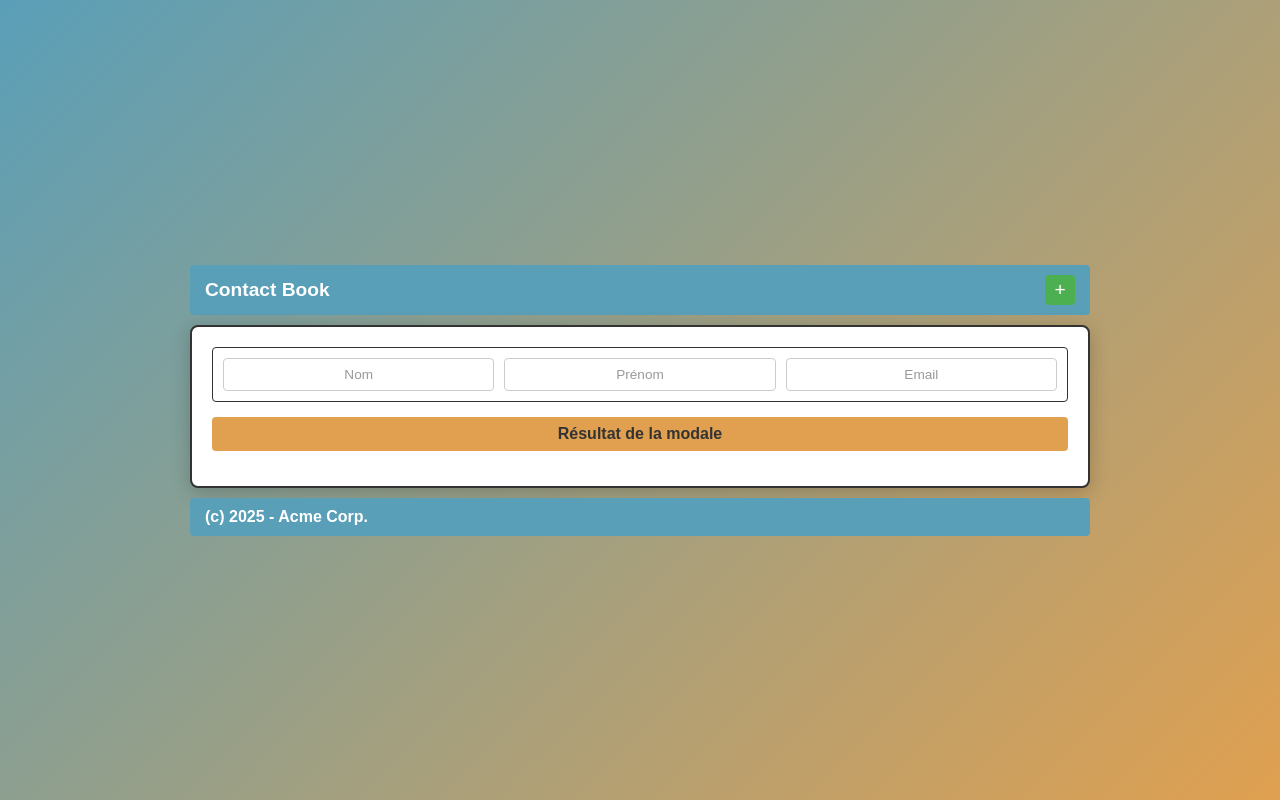
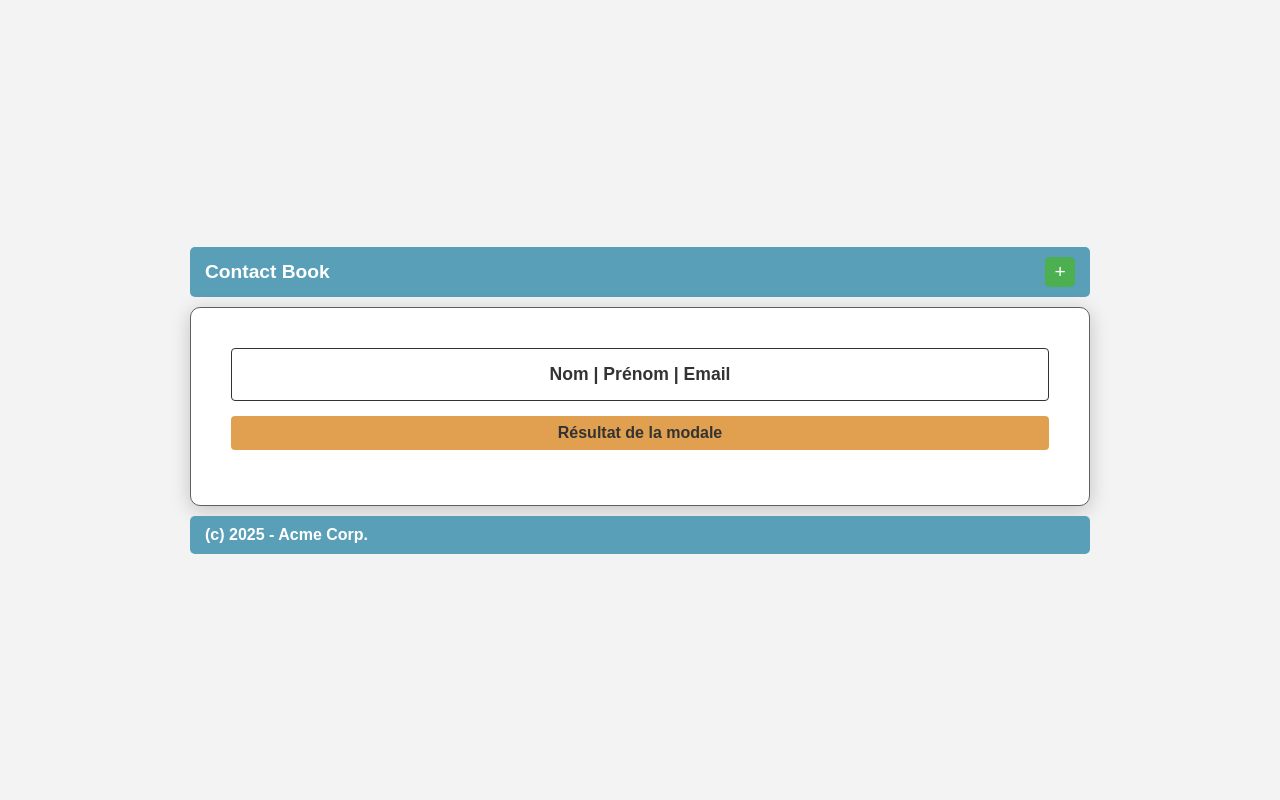
Before and after one commit to AlainTardif/contact-book, a website: page index.html in a window 1280 px wide. Drawn offline with Linux system fonts and the light colour scheme; no server answers.

Commit message:
Simplification formulaire - Nom | Prénom | Email

```diff
--- a/css/style.css
+++ b/css/style.css
@@ -7,7 +7,7 @@
 
 body {
   font-family: Arial, sans-serif;
-  background: linear-gradient(135deg, #5a9fb8 0%, #e0a050 100%);
+  background: #f3f3f3;;
   color: #333;
   min-height: 100vh;
   padding: 20px;
@@ -29,7 +29,7 @@ body {
   align-items: center;
   background-color: #5a9fb8;
   padding: 10px 15px;
-  border-radius: 4px;
+  border-radius: 5px;
   margin-bottom: 10px;
 }
 
@@ -46,7 +46,7 @@ body {
   height: 30px;
   font-size: 1.2rem;
   cursor: pointer;
-  border-radius: 4px;
+  border-radius: 5px;
 }
 
 .btn-add:hover {
@@ -56,31 +56,25 @@ body {
 /* Container formulaire */
 .container {
   background-color: #fff;
-  border: 2px solid #333;
-  border-radius: 8px;
-  padding: 20px;
+  border: 1px solid #5f5f5f;
+  border-radius: 10px;
+  padding: 40px;
   box-shadow: 0 4px 20px rgba(0, 0, 0, 0.2);
 }
 
 /* Formulaire affichage */
+/* Formulaire affichage */
 .form-display {
-  display: flex;
-  gap: 10px;
-  padding: 10px;
+  padding: 15px;
   border: 1px solid #333;
   border-radius: 4px;
   margin-bottom: 15px;
+  text-align: center;
+  font-size: 1.1rem;
+  font-weight: bold;
+  color: #333;
 }
 
-.form-display span {
-  flex: 1;
-  padding: 8px;
-  border: 1px solid #ccc;
-  border-radius: 4px;
-  text-align: center;
-  font-size: 0.85rem;
-  color: #999;
-}
 
 /* Séparateur résultat */
 .result-divider {
@@ -105,7 +99,7 @@ body {
   gap: 10px;
   padding: 10px;
   border: 1px solid #ccc;
-  border-radius: 4px;
+  border-radius: 5px;
 }
 
 .contact-row span {
@@ -119,7 +113,7 @@ body {
   color: #fff;
   text-align: left;
   padding: 10px 15px;
-  border-radius: 4px;
+  border-radius: 5px;
   margin-top: 10px;
   font-weight: bold;
 }
--- a/index.html
+++ b/index.html
@@ -21,9 +21,7 @@
 
       <!-- Ligne Nom / Prénom / Email -->
       <div class="form-display">
-        <span>Nom</span>
-        <span>Prénom</span>
-        <span>Email</span>
+        Nom | Prénom | Email
       </div>
 
       <!-- Séparateur résultat -->
```
